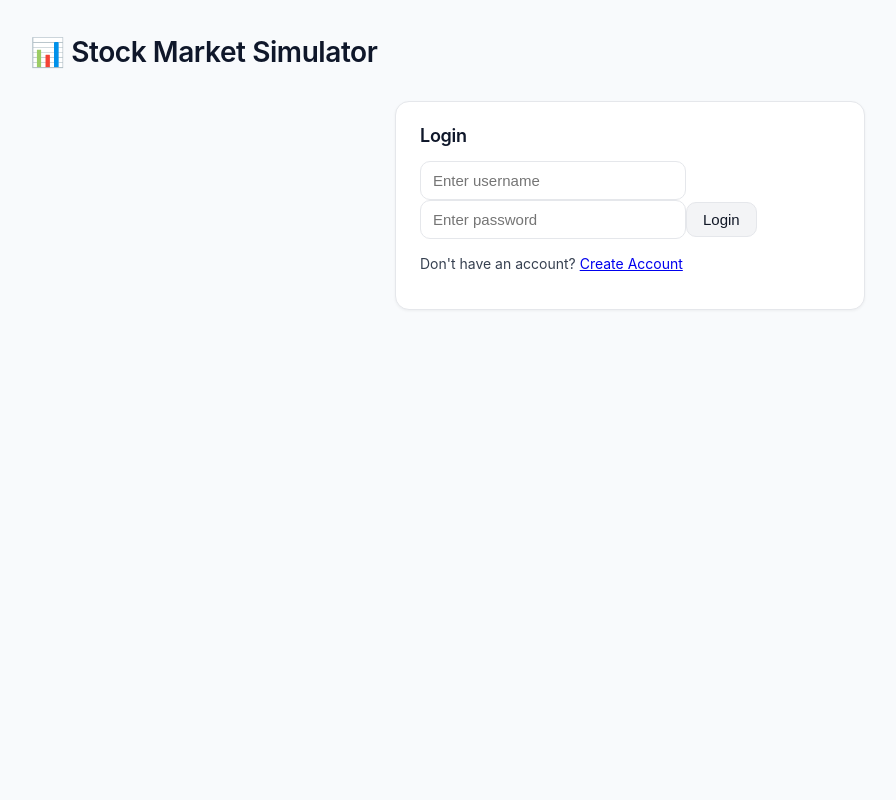
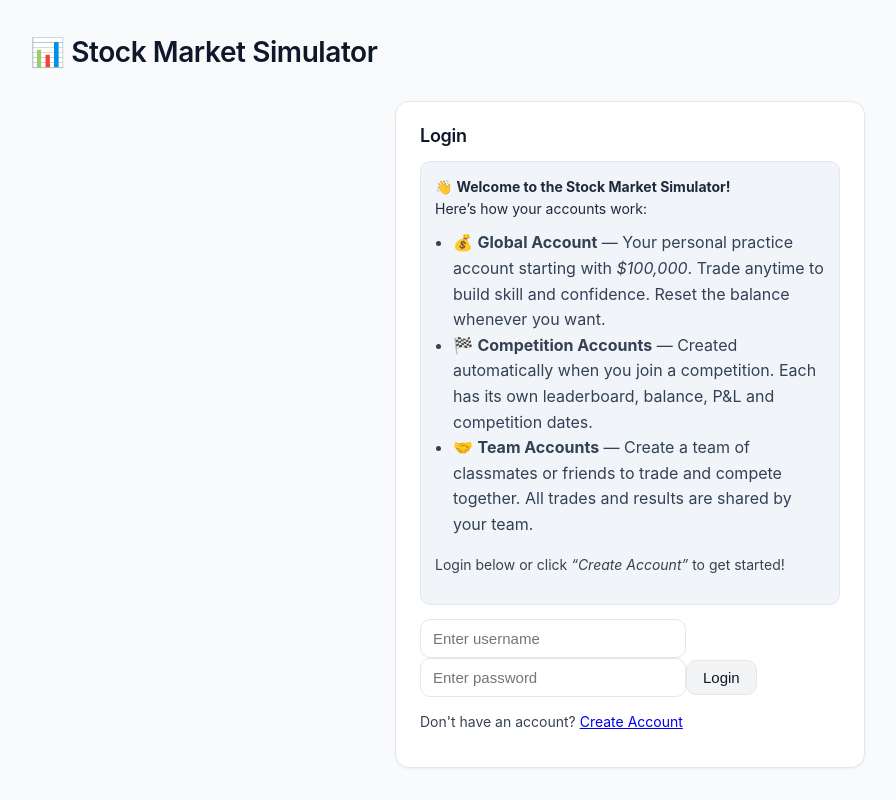
Before and after one commit to timbro-mach/stock-simulator-frontend, a Next.js app: page /dashboard in a window 1280 px wide. Shown: the whole page, without its empty margins (10-906 px from the left). Built offline with nearby package versions, Linux system fonts and the light colour scheme.

Commit message:
dashboard instructions

```diff
--- a/pages/dashboard.js
+++ b/pages/dashboard.js
@@ -1435,6 +1435,40 @@ const Dashboard = () => {
                     ) : (
                         <form onSubmit={handleLogin}>
                             <h2>Login</h2>
+                            <div
+                                className="section"
+                                style={{
+                                    background: '#f1f5f9',
+                                    border: '1px solid #e2e8f0',
+                                    borderRadius: 10,
+                                    padding: 14,
+                                    marginBottom: 14,
+                                    lineHeight: 1.6,
+                                }}
+                            >
+                                <p className="note" style={{ margin: 0, color: '#1e293b' }}>
+                                    👋 <strong>Welcome to the Stock Market Simulator!</strong><br />
+                                    Here’s how your accounts work:
+                                </p>
+                                <ul style={{ marginTop: 10, paddingLeft: 18, color: '#334155' }}>
+                                    <li>
+                                        💰 <strong>Global Account</strong> — Your personal practice account starting with
+                                        <em> $100,000</em>. Trade anytime to build skill and confidence. Reset the balance whenever you want.
+                                    </li>
+                                    <li>
+                                        🏁 <strong>Competition Accounts</strong> — Created automatically when you join a competition.
+                                        Each has its own leaderboard, balance, P&L and competition dates.
+                                    </li>
+                                    <li>
+                                        🤝 <strong>Team Accounts</strong> — Create a team of classmates or friends to trade and compete together.
+                                        All trades and results are shared by your team.
+                                    </li>
+                                </ul>
+                                <p className="note" style={{ marginTop: 8 }}>
+                                    Login below or click <em>“Create Account”</em> to get started!
+                                </p>
+                            </div>
+
                             <input
                                 type="text"
                                 placeholder="Enter username"
```
